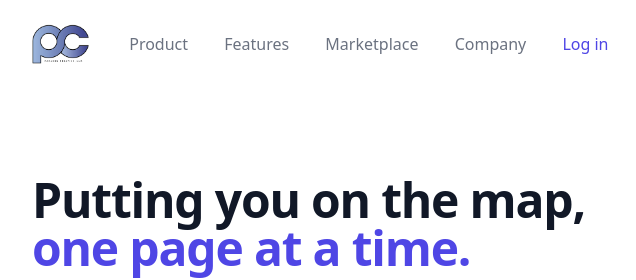
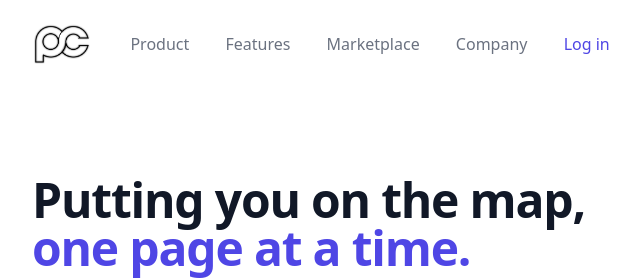
Before and after one commit to Paragon-Creative-LLC/ParagonCreative-Site, a plain HTML site: page index.html in a window 1280 px wide. Shown: the top 280 px of the page, 0-636 px from the left. Drawn offline with nearby package versions, Linux system fonts and the light colour scheme.

Commit message:
Update index.html

```diff
--- a/index.html
+++ b/index.html
@@ -22,7 +22,7 @@
             <div class="flex items-center justify-between w-full md:w-auto">
               <a href="#">
                 <span class="sr-only">Workflow</span>
-                <img class="h-8 w-auto sm:h-10" src="./ZOOMED.png">
+                <img class="h-8 w-auto sm:h-10" src="./ZOOMED_nocolor.png">
               </a>
               <div class="-mr-2 flex items-center md:hidden">
                 <button type="button" class="bg-white rounded-md p-2 inline-flex items-center justify-center text-gray-400 hover:text-gray-500 hover:bg-gray-100 focus:outline-none focus:ring-2 focus:ring-inset focus:ring-indigo-500" id="main-menu" aria-haspopup="true">
```
